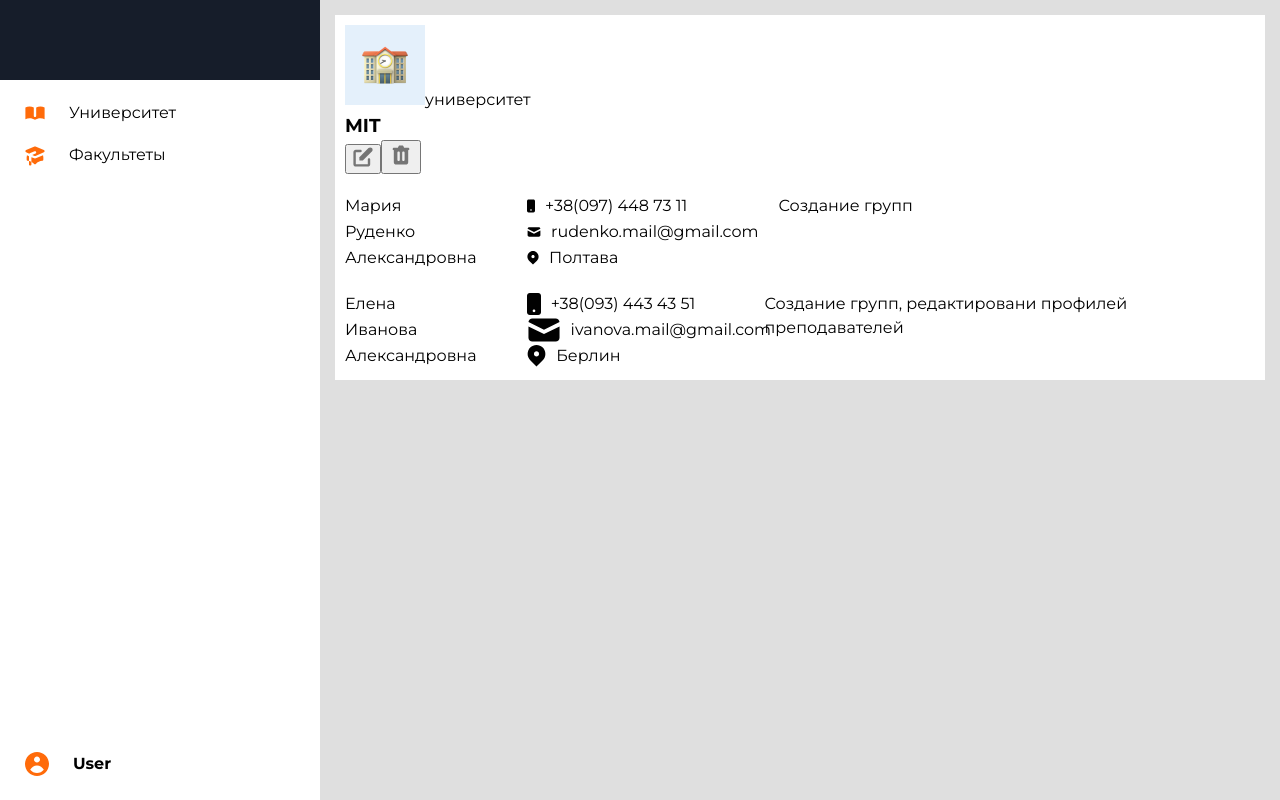
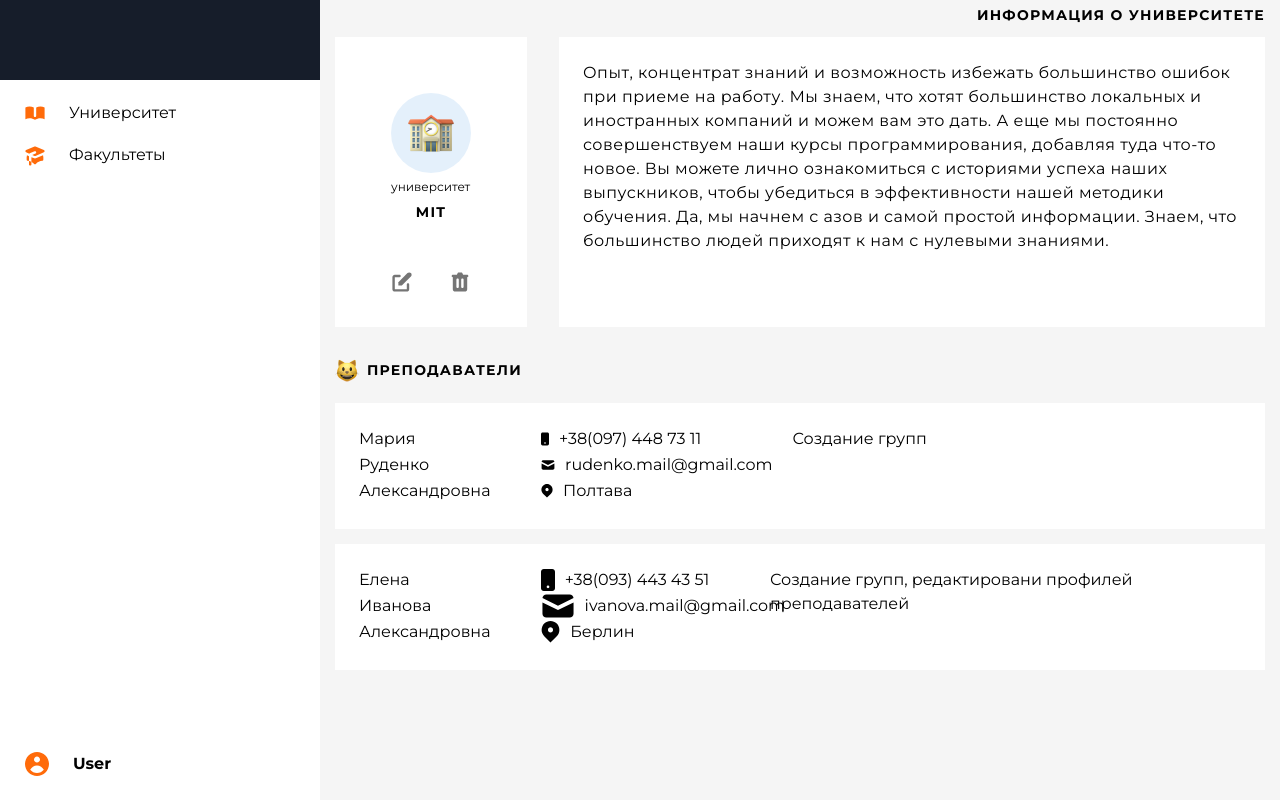
Before and after one commit to Maxim4ik118/react-bc22-project, a React (Create React App) app: page / in a window 1280 px wide. Built offline with nearby package versions, Linux system fonts and the light colour scheme.

Commit message:
update: components

```diff
--- a/src/App.jsx
+++ b/src/App.jsx
@@ -1,16 +1,44 @@
 import React from 'react';
 
-import { Sidebar, Main, TutorsList, UniversityCard } from './components';
+import {
+  Sidebar,
+  Main,
+  TutorsList,
+  UniversityCard,
+  Paper,
+  Section,
+} from './components';
 import universityData from './constants/universityData.json';
+import teacherImp from './assets/images/teachers.png';
 
 class App extends React.Component {
   render() {
     return (
-      <div className='app'>
+      <div className="app">
         <Sidebar />
         <Main>
-          <UniversityCard universityName={universityData.name} />
-          <TutorsList tutors={universityData.tutors} />
+          <Section title="Информация о университете" position="right">
+            <div className="universityContainer">
+              <UniversityCard universityName={universityData.name} />
+              <Paper>
+                <p className="universityDescription">
+                  Опыт, концентрат знаний и возможность избежать большинство
+                  ошибок при приеме на работу. Мы знаем, что хотят большинство
+                  локальных и иностранных компаний и можем вам это дать. А еще
+                  мы постоянно совершенствуем наши курсы программирования,
+                  добавляя туда что-то новое. Вы можете лично ознакомиться с
+                  историями успеха наших выпускников, чтобы убедиться в
+                  эффективности нашей методики обучения. Да, мы начнем с азов и
+                  самой простой информации. Знаем, что большинство людей
+                  приходят к нам с нулевыми знаниями.{' '}
+                </p>
+              </Paper>
+            </div>
+          </Section>
+
+          <Section title="Преподаватели" img={teacherImp}>
+            <TutorsList tutors={universityData.tutors} />
+          </Section>
         </Main>
       </div>
     );
--- a/src/components/Paper/Paper.module.css
+++ b/src/components/Paper/Paper.module.css
@@ -1,5 +1,5 @@
 .paper {
-  padding: 10px;
+  padding: 24px;
   background-color: var(--white);
   color: var(--black);
   transition: box-shadow 250ms linear;
--- a/src/components/Section/Section.jsx
+++ b/src/components/Section/Section.jsx
@@ -1,13 +1,21 @@
 import React from 'react';
+import cn from 'classnames';
 
 import PropTypes from 'prop-types';
 
 import { StyledSection } from './Styled';
 
-function Section({ title, children }) {
+function Section({ title, img, position = null, children }) {
   return (
     <StyledSection>
-      <h2 className="section-title">{title}</h2>
+      <h2
+        className={cn('section-title', {
+          'section--right': position !== null,
+        })}
+      >
+        {img && <img src={img} alt={title} />}
+        {title}
+      </h2>
       <div className="section-content">{children}</div>
     </StyledSection>
   );
--- a/src/components/Section/Styled.js
+++ b/src/components/Section/Styled.js
@@ -3,8 +3,22 @@ import styled from 'styled-components';
 export const StyledSection = styled.section`
   .section-title {
     margin-bottom: 20px;
-    font-size: 22px;
+    display: flex;
+    gap: 8px;
+    align-items: center;
+
+    font-weight: 700;
+    font-size: 14px;
+    line-height: 1.71px;
+
+    letter-spacing: 1.25px;
+    text-transform: uppercase;
   }
+
   .section-content {
   }
+
+  .section--right {
+    justify-content: flex-end;
+  }
 `;
--- a/src/components/Sidebar/Sidebar.module.css
+++ b/src/components/Sidebar/Sidebar.module.css
@@ -8,6 +8,7 @@
   justify-content: space-between;
 
   padding-bottom: 12px;
+  background-color: #ffffff;
 }
 
 .logoContainer {
--- a/src/components/TutorsList/TutorsList.module.css
+++ b/src/components/TutorsList/TutorsList.module.css
@@ -22,4 +22,5 @@
 
 .tutor {
   display: flex;
+  margin-bottom: 15px;
 }
--- a/src/components/UniversityCard/UniversityCard.jsx
+++ b/src/components/UniversityCard/UniversityCard.jsx
@@ -2,18 +2,27 @@ import { Paper } from '../index';
 import mockUniversityIcon from '../../assets/images/mockUniversity.svg';
 import editIcon from '../../assets/images/edit.svg';
 import deleteIcon from '../../assets/images/delete.svg';
+import s from './UniversityCard.module.css';
 
 function UniversityCard({ universityName, onEdit, onDelete }) {
-
   return (
     <Paper>
-      <div>
-        <img src={mockUniversityIcon} alt={universityName}/>
-        <span>университет</span>
-        <h3>{universityName}</h3>
-        <div>
-          <button onClick={onEdit}><img src={editIcon} alt={"Edit"}/></button>
-          <button onClick={onDelete}><img src={deleteIcon} alt={"Delete"}/></button>
+      <div className={s.container}>
+        <img
+          className={s.image}
+          src={mockUniversityIcon}
+          alt={universityName}
+          width="80"
+        />
+        <span className={s.text}>университет</span>
+        <h3 className={s.name}>{universityName}</h3>
+        <div className={s.thumb}>
+          <button className={s.button} onClick={onEdit}>
+            <img src={editIcon} alt={'Edit'} />
+          </button>
+          <button className={s.button} onClick={onDelete}>
+            <img src={deleteIcon} alt={'Delete'} />
+          </button>
         </div>
       </div>
     </Paper>
--- /dev/null
+++ b/src/components/UniversityCard/UniversityCard.module.css
@@ -0,0 +1,48 @@
+.container {
+  width: 144px;
+  padding: 32px 32px 8px 32px;
+  display: flex;
+  flex-direction: column;
+  align-content: center;
+  gap: 6px;
+  /* box-shadow: 0px 4px 10px rgba(0, 0, 0, 0.25); */
+}
+
+.text {
+  font-family: var(--fontMonserrat);
+  font-size: 12px;
+  line-height: 1.33;
+}
+
+.name {
+  font-family: var(--fontMonserrat);
+  font-weight: 700;
+  font-size: 14px;
+  line-height: 1.71;
+
+  text-align: center;
+  letter-spacing: 1.25px;
+  text-transform: uppercase;
+}
+
+.image {
+  border-radius: 50%;
+}
+
+.thumb {
+  margin-top: 38px;
+  display: flex;
+  justify-content: center;
+  gap: 34px;
+}
+
+.button {
+  display: flex;
+  justify-content: center;
+  align-items: center;
+  width: 24px;
+  height: 26px;
+  background-color: transparent;
+  border: none;
+  cursor: pointer;
+}
--- a/src/index.css
+++ b/src/index.css
@@ -1,6 +1,6 @@
 :root {
   --primary: #ff6b0a;
-  --primaryBg: #dfdfdf;
+  --primaryBg: #f5f5f5;
   --black: #010101;
   --gray: #424242;
   --white: #ffffff;
@@ -13,6 +13,7 @@ body {
   font-family: var(--fontMonserrat);
   -webkit-font-smoothing: antialiased;
   -moz-osx-font-smoothing: grayscale;
+  color: var(--black);
 }
 
 code {
@@ -55,4 +56,22 @@ button {
   min-height: 100vh;
   max-width: 1440px;
   margin: 0 auto;
+
+  background-color: var(--primaryBg);
 }
+
+.universityContainer {
+  display: flex;
+  gap: 32px;
+  margin-bottom: 32px;
+}
+
+.universityDescription {
+  font-family: var(--fontMonserrat);
+  font-size: 16px;
+  line-height: 1.5;
+
+  display: flex;
+  align-items: center;
+  letter-spacing: 0.5px;
+}
```
